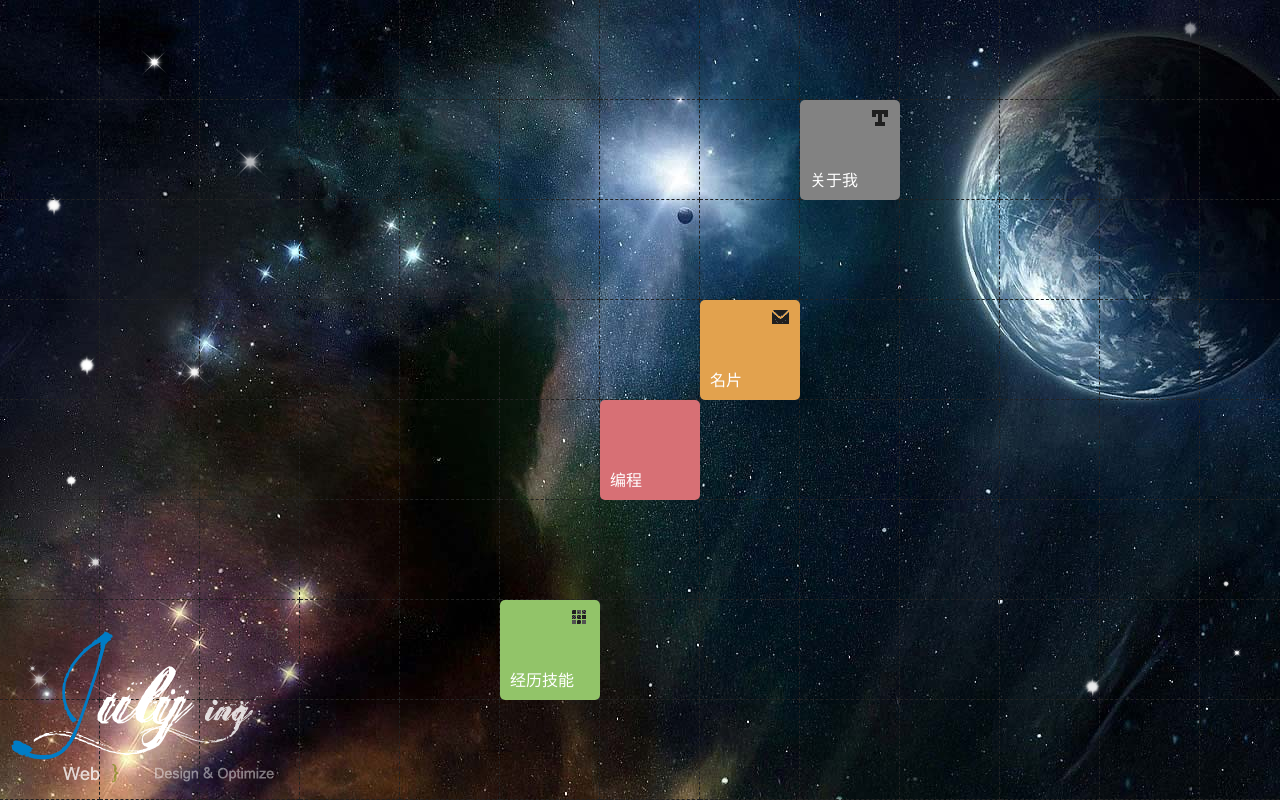
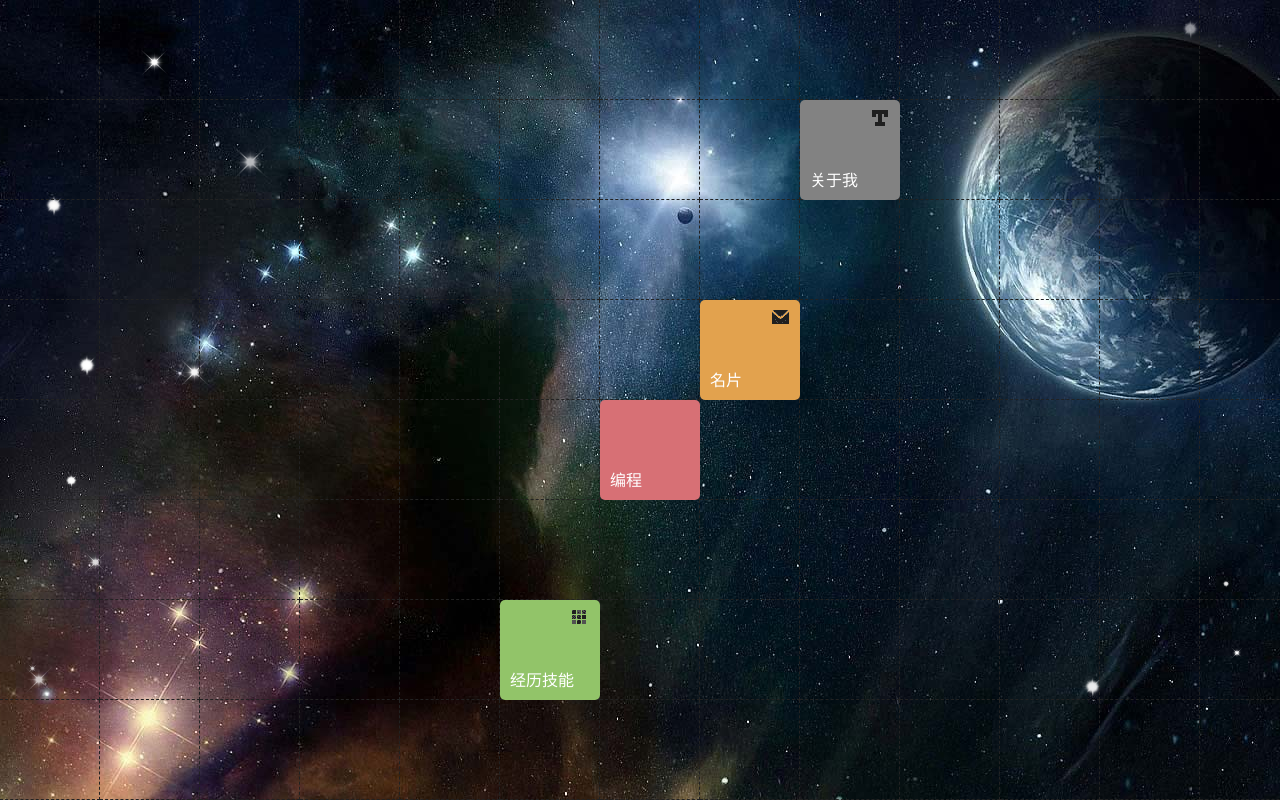
Before and after one commit to WritingMe/WritingMe.github.io, a plain HTML site: page 简历/index.html in a window 1280 px wide. Drawn offline with Linux system fonts and the light colour scheme.

Commit message:
Update index.html

```diff
--- a/简历/index.html
+++ b/简历/index.html
@@ -14,7 +14,7 @@
 
 
 <div id="julyingGridMenu" class="gridMenu">
-	<h1 class="logos"><a href="http://julying.com/lab/" title="前端攻城师">前端攻城师</a></h1>
+	<!--<h1 class="logos"><a href="http://julying.com/lab/" title="前端攻城师">前端攻城师</a></h1>-->
 	<div class="position">
         <div id="about-me" class="about-me item">
             <div class="show">
```
